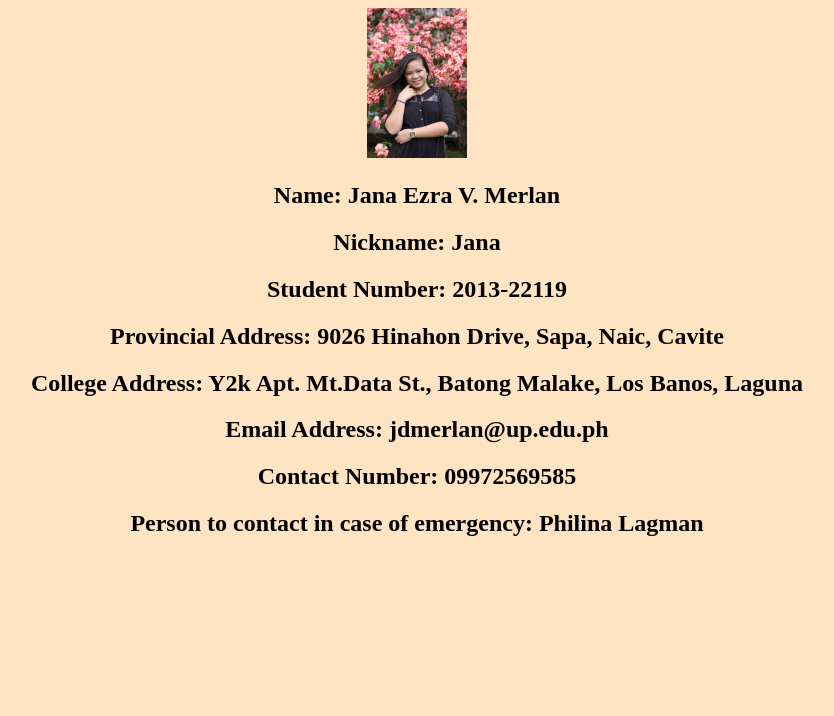
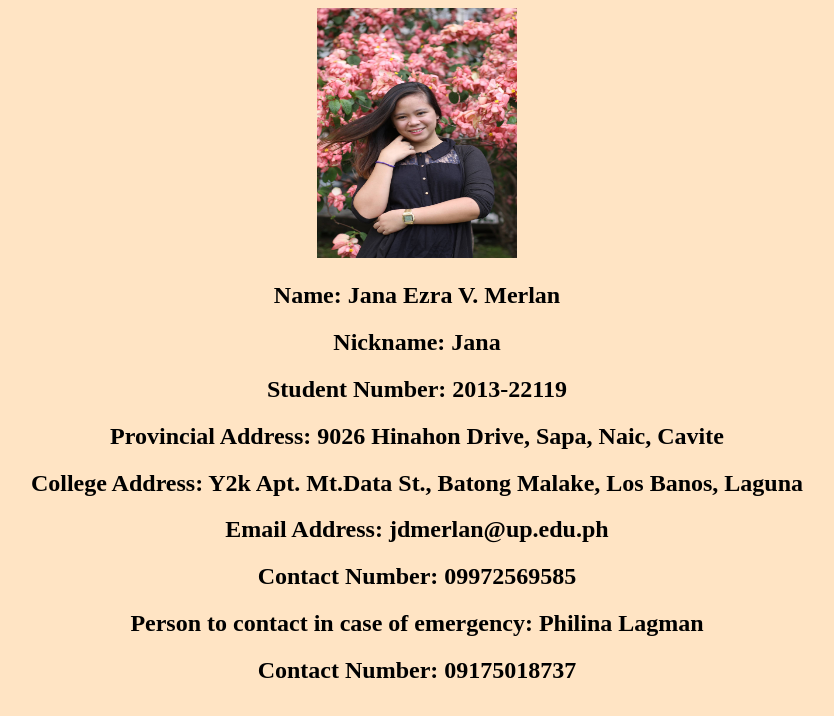
Before and after one commit to janaezramerlan/janaezramerlan.github.io, a plain HTML site: page index.html in a window 1280 px wide. Shown: the whole page, without its empty margins (223-1057 px from the left). Drawn offline with Linux system fonts and the light colour scheme.

Commit message:
Initial commit

```diff
--- a/index.html
+++ b/index.html
@@ -5,7 +5,7 @@
 	<link rel="stylesheet" type="text/css" href="style.css">
 </head>
 <body>
-	<img src="merlan.jpg" alt="picture" style="height:150px;width:100px">
+	<img src="merlan.jpg" alt="picture" style="height:250px;width:200px">
 	<h2>Name: Jana Ezra V. Merlan</h2>
 	<h2>Nickname: Jana</h2>
 	<h2>Student Number: 2013-22119</h2>
@@ -14,5 +14,6 @@
 	<h2>Email Address: jdmerlan@up.edu.ph</h2>
 	<h2>Contact Number: 09972569585</h2>
 	<h2>Person to contact in case of emergency: Philina Lagman</h2>
+	<h2>Contact Number: 09175018737</h2>
 </body>
 </html>
```
